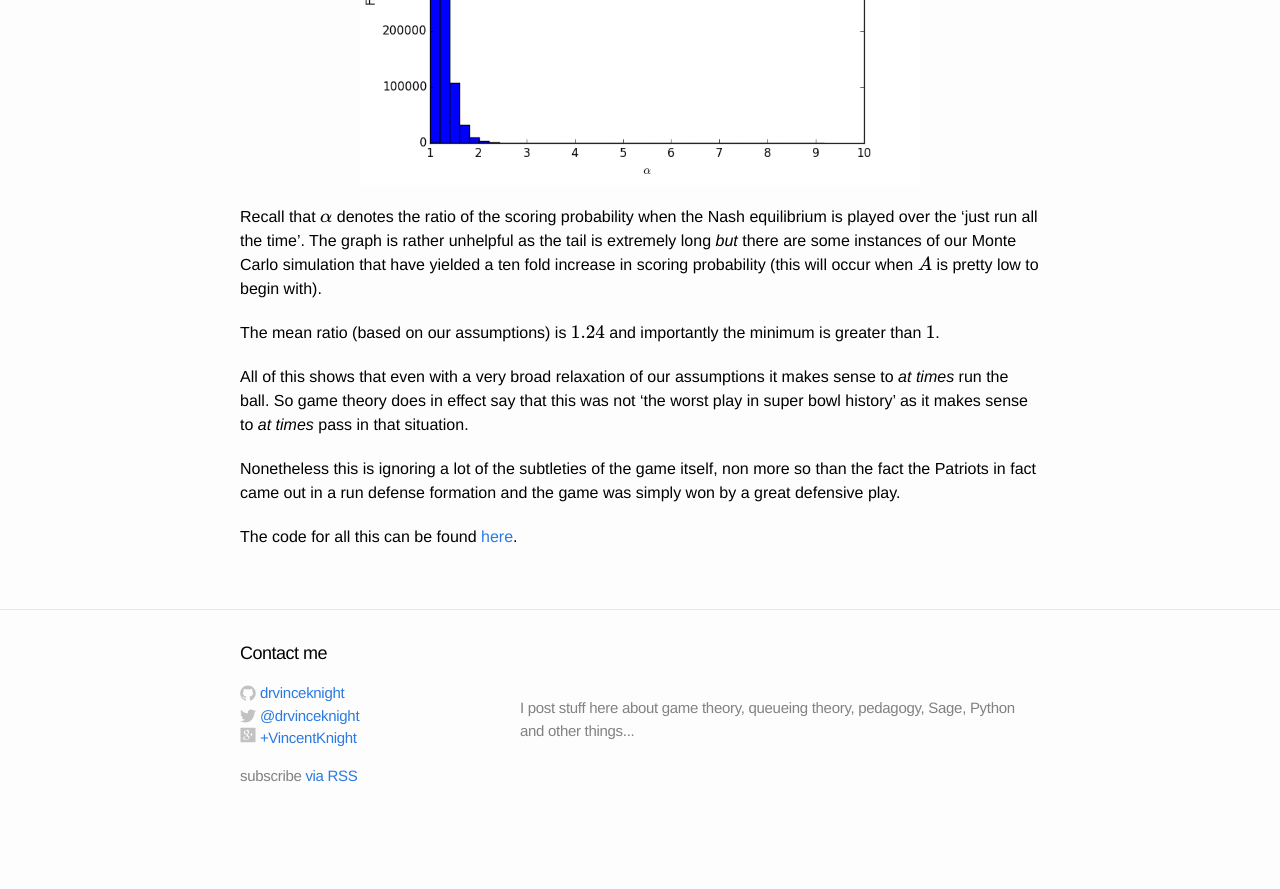
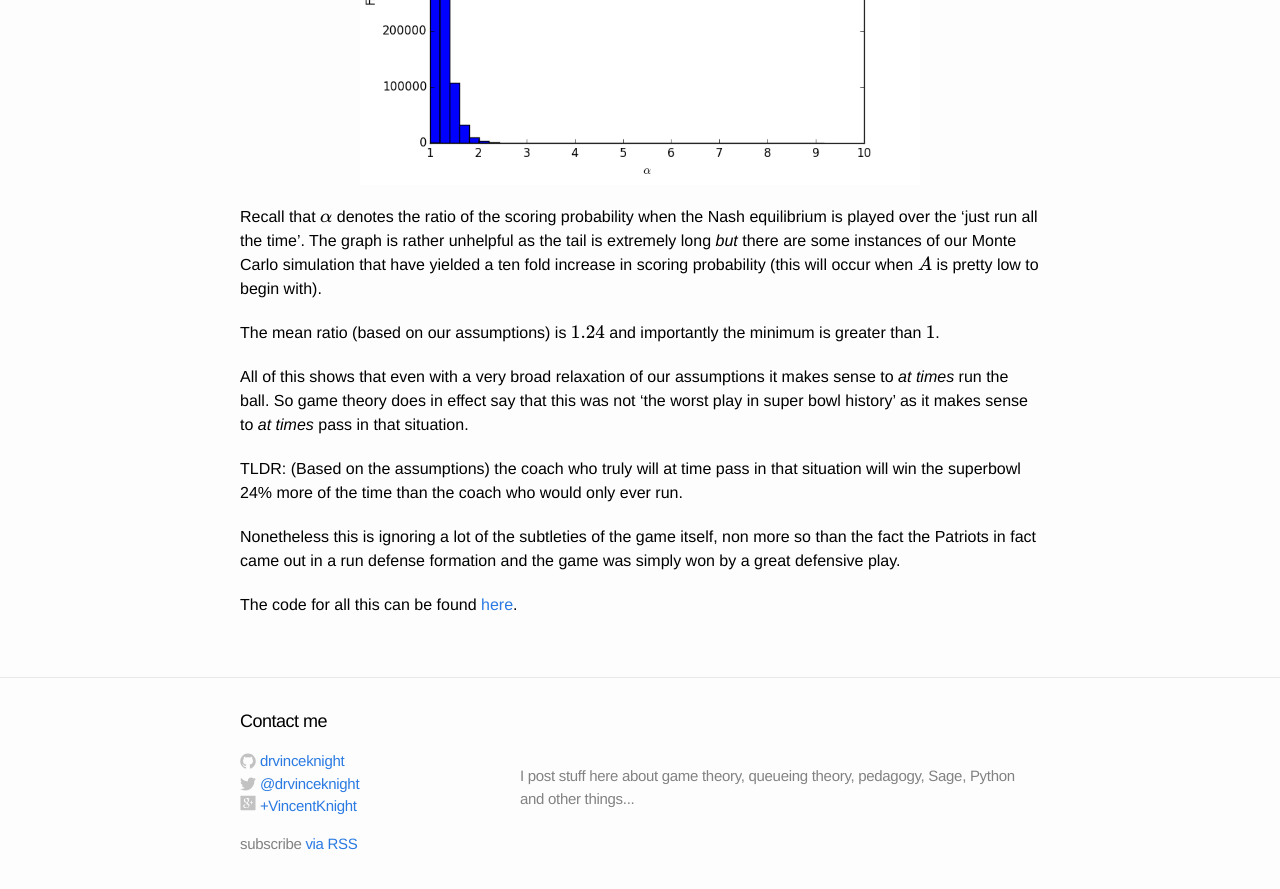
Before and after one commit to drvinceknight/unpeudemath, a Jekyll site: the page built from _posts/2015-02-15-on-the-worst-play-in-superbowl-history.md, in a window 1280 px wide and 900 px high, scrolled down 6052 px. Shown: the top 889 px of the window. Built offline with Jekyll 4.4.1, drawn with Linux system fonts in a browser that asks for light colours; formulas are drawn with MathJax 3; before the commit the page ends 6884 px from its top, so only the background shows below that.

Commit message:
adding tldr

```diff
--- a/_posts/2015-02-15-on-the-worst-play-in-superbowl-history.md
+++ b/_posts/2015-02-15-on-the-worst-play-in-superbowl-history.md
@@ -213,6 +213,8 @@ The mean ratio (based on our assumptions) is \\(1.24\\) and importantly the mini
 All of this shows that even with a very broad relaxation of our assumptions it makes sense to _at times_ run the ball.
 So game theory does in effect say that this was not 'the worst play in super bowl history' as it makes sense to _at times_ pass in that situation.
 
+TLDR: (Based on the assumptions) the coach who truly will at time pass in that situation will win the superbowl 24% more of the time than the coach who would only ever run.
+
 Nonetheless this is ignoring a lot of the subtleties of the game itself, non more so than the fact the Patriots in fact came out in a run defense formation and the game was simply won by a great defensive play.
 
 The code for all this can be found [here](https://gist.github.com/33a13a6ce053178c3c52).
```
